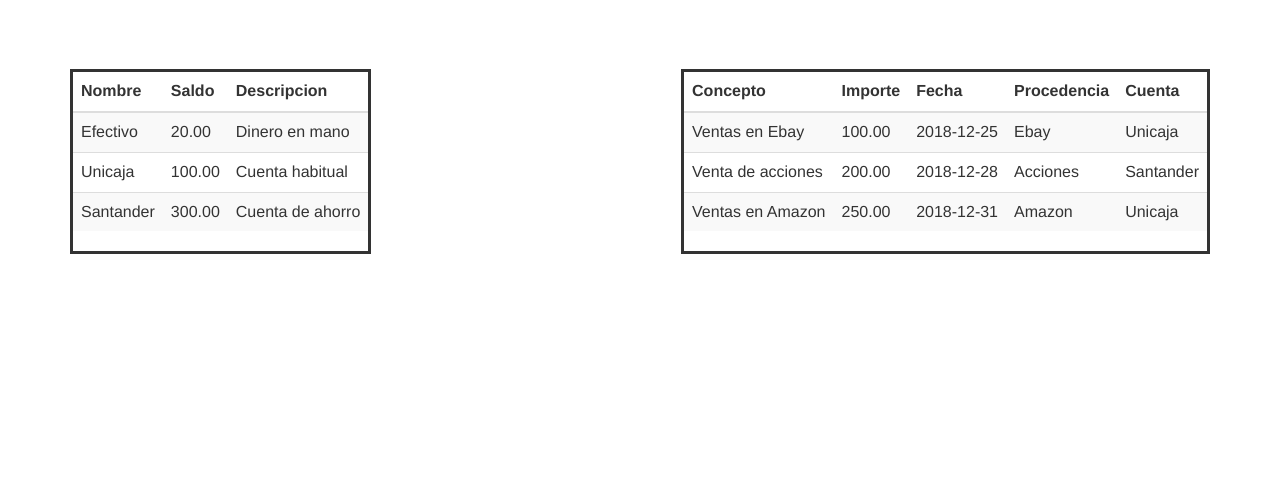
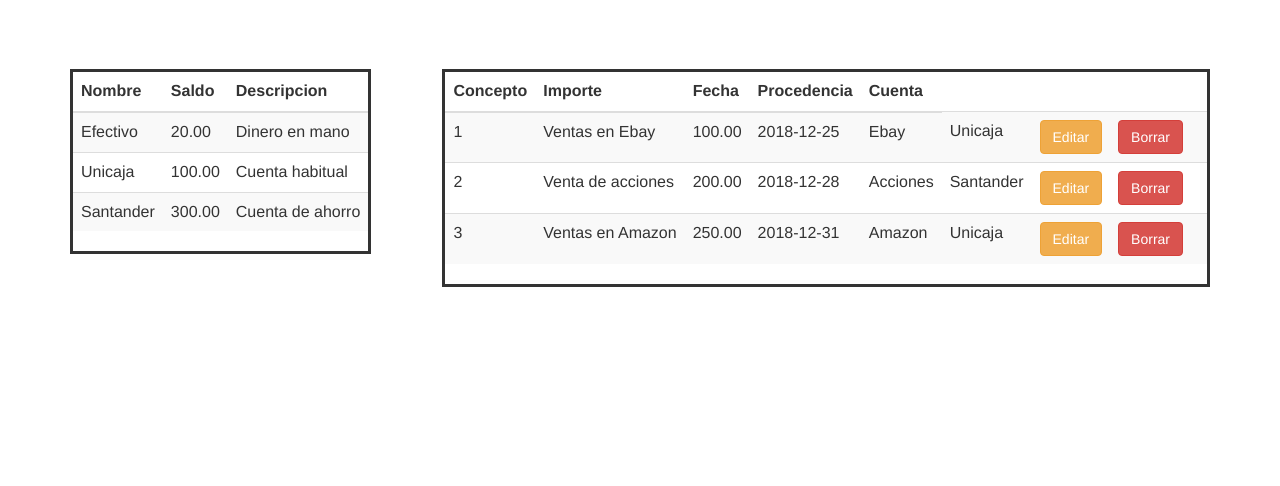
Before and after one commit to javiersp98/Financial, a PHP site: page /index.php in a window 1280 px wide. Shown: the part 51-537 px from the top of the page. Run offline with PHP 8.4, Linux system fonts and the light colour scheme; data comes from the database, SQL or seed files in the repository; both versions use the stored data as it was after the commit.

Commit message:
ingresar.php  ya puede editar y borrar ingresos

```diff
--- a/functions/mostrar_ingresos.php
+++ b/functions/mostrar_ingresos.php
@@ -17,11 +17,86 @@ or die(mysql_error());
 while($row = mysql_fetch_array( $res )) {?>
 
     <tr>
+        <td><?php echo $row['id'];?></td>
         <td><?php echo $row['concepto'];?></td>
         <td><?php echo $row['importe'];?></td>
         <td><?php echo $row['fecha'];?></td>
         <td><?php echo $row['procedencia'];?></td>
         <td><?php echo $row['cuenta'];?></td>
+
+        <!--EDITAR-->
+        <td>
+            <button type="button" class="btn btn-warning" data-toggle="modal" data-target="#modal_editar_<?php echo $row['id'] ;?>">
+            Editar
+            </button>
+            <div class="modal fade" id="modal_editar_<?php echo $row['id'] ;?>" tabindex="-1" role="dialog" aria-labelledby="exampleModalLabel" aria-hidden="true">
+                <div class="modal-dialog modal-dialog-centered" role="document">
+                    <div class="modal-content">
+                    <div class="modal-header">
+                        <h4 class="modal-title" id="exampleModalLabel">Edición de artículo</h4>
+                        <button type="button" class="close" data-dismiss="modal" aria-label="Close">
+                            <span aria-hidden="true">&times;</span>
+                        </button>
+                    </div>
+                    <div class="modal-body">
+                        <!-- Formulario de edición de datos -->
+                        <form action="functions/editar_ingreso.php" method="POST">
+                            Id<br>
+                            <input type="text" class="form-control form-space" name="input-id" value="<?php echo $row['id']?>" readonly/>
+                            Concepto<br>
+                            <input type="text" class="form-control form-space" name="input-concepto" value="<?php echo $row['concepto']?>" />
+                            Importe<br>
+                            <input type="text" class="form-control form-space" name="input-importe" value="<?php echo $row['importe']?>" />
+                            Fecha<br>
+                            <input type="text" class="form-control form-space" name="input-fecha" value="<?php echo $row['fecha']?>" />
+                            Procedencia del dinero<br>
+                            <input type="text" class="form-control form-space" name="input-procedencia" value="<?php echo $row['procedencia']?>" />
+                            Cuenta en la que ha sido ingresado<br>
+                            <input type="text" class="form-control form-space" name="input-cuenta" value="<?php echo $row['cuenta']?>" />
+
+                            <div class="modal-footer">
+                            <button type="button" class="btn btn-secondary" data-dismiss="modal">Cancelar</button>
+                            <button type="submit" class="btn btn-warning">Editar</button>
+                            </div>
+                        </form>
+                    </div>
+                    </div>
+                </div>
+            </div>
+        </td>
+
+        <!--BORRAR CON CONFIRMACIÓN-->
+        <td>
+        <button type="button" class="btn btn-danger" data-toggle="modal" data-target="#modal_borrar_<?php echo $row['id'] ;?>">
+        Borrar
+        </button>
+
+        <div class="modal fade" id="modal_borrar_<?php echo $row['id'] ;?>" tabindex="-1" role="dialog" aria-labelledby="exampleModalLabel" aria-hidden="true">
+            <div class="modal-dialog modal-dialog-centered" role="document">
+                <div class="modal-content">
+                <div class="modal-header">
+                    <h4 class="modal-title" id="exampleModalLabel">¿Seguro que desea borrar este ingreso?</h4>
+                    <button type="button" class="close" data-dismiss="modal" aria-label="Close">
+                    <span aria-hidden="true">&times;</span>
+                    </button>
+                </div>
+                <div class="modal-body">
+                    Borrar este ingreso será irreversible.
+                    <div class="modal-footer">
+                    <button type="button" class="btn btn-secondary" data-dismiss="modal">Cancelar</button>
+                    <?php echo '<a href="functions/borrar_ingreso.php?id=' . $row['id'] . '" class="btn btn-danger">Borrar</a>'; ?>
+                    </div>
+                </div>
+                </div>
+            </div>
+            </div>
+        </td>
+
+        <!--BORRAR SIN CONFIRMACIÓN-->
+        <td>
+        <?php // echo '<td><a href="functions/borrar_ingreso.php?id=' . $row['id'] . '" class="btn btn-danger">Borrar</a></td>'; ?>
+        </td>
+
     </tr>
 
 <?php } ?>
```
Also changed, not shown: db/sql.sql (+4 -3 lines), functions/borrar_ingreso.php (added, +16 -0 lines), functions/editar_ingreso.php (added, +31 -0 lines).
